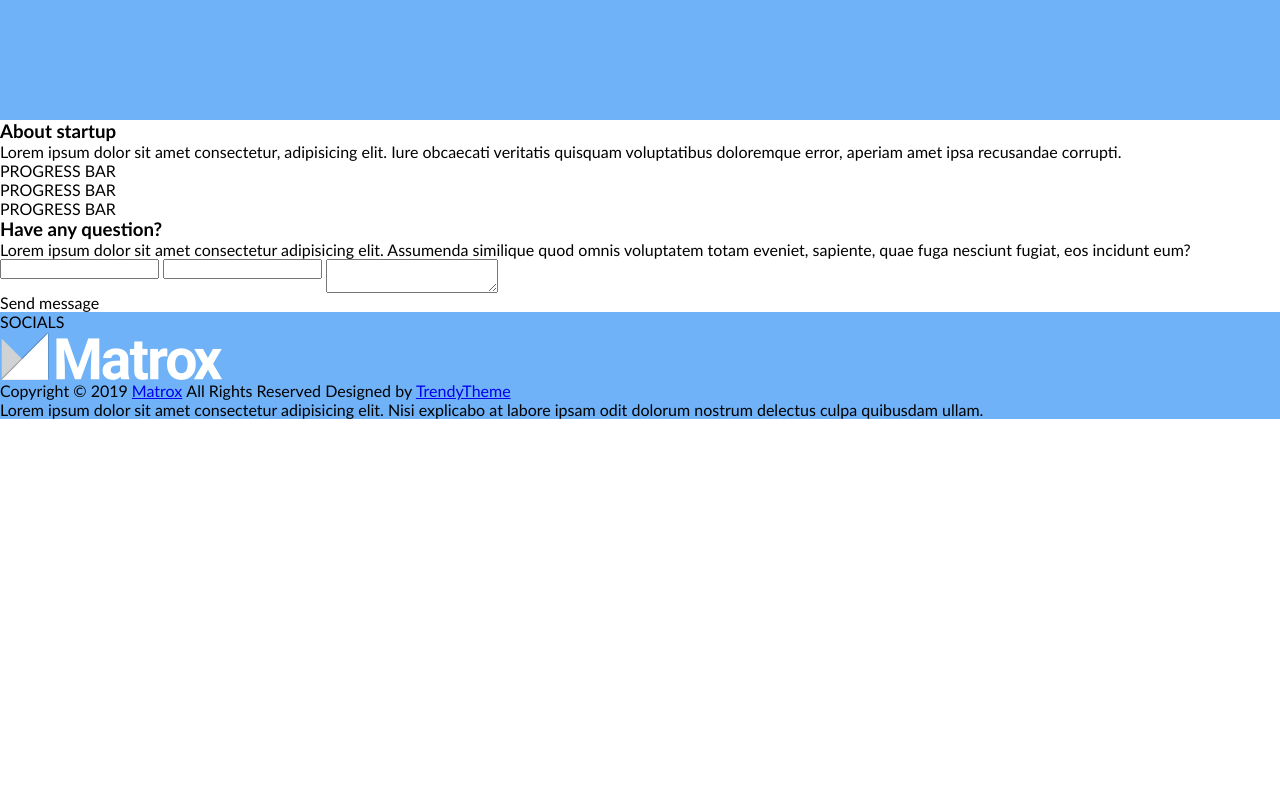
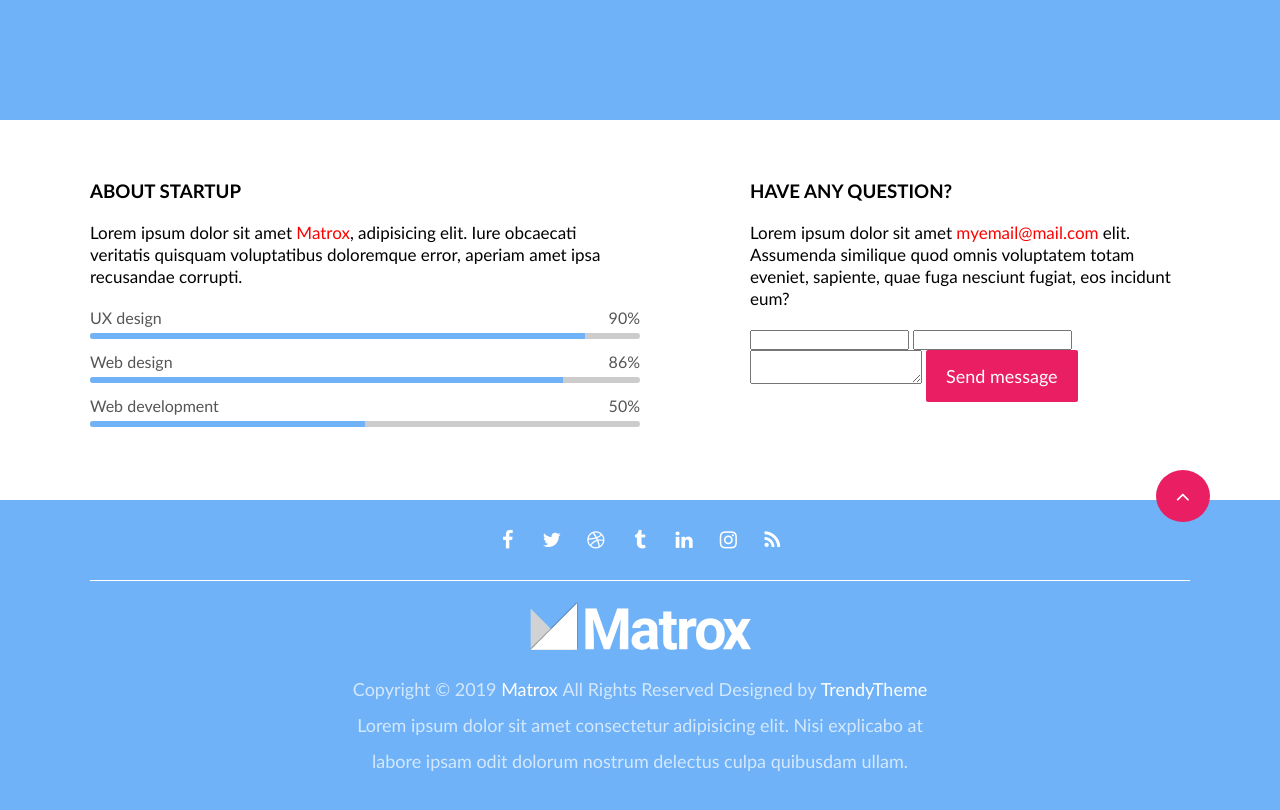
Before and after one commit to Tautvydas15/5comming-soon, a plain HTML site: page index.html in a window 1280 px wide. Shown: the part 680-1490 px from the top of the page. Before the commit the page ends 1099 px from the top, so only its background shows below. Drawn offline with Linux system fonts and the light colour scheme.

Commit message:
Button, Back to top element

```diff
--- a/css/button.css
+++ b/css/button.css
@@ -0,0 +1,19 @@
+.btn {
+    display: inline-block;
+    min-width: 52px;
+    padding: 16px 20px;
+    background-color: #EA1E63;
+    color: #fff;
+    font-size: 18px;
+    line-height: 20px;
+    border-radius: 2px;
+    text-decoration: none;
+    cursor: pointer;
+}
+    .btn:hover {
+        box-shadow: 0 1px 4px #0005;
+    }
+    .btn.btn-round {
+        font-size: 22px;
+        border-radius: 50%;
+    }
--- a/css/main.css
+++ b/css/main.css
@@ -61,7 +61,46 @@
 /******************
  * MAIN CONTENT
  ******************/
-
+.content {
+    display: inline-block;
+    width: 1100px;
+    margin: 60px calc( (100% - 1100px) / 2 );
+}
+    .content > .left {
+        display: inline-block;
+        width: 50%;
+        float: left;
+    }
+    .content > .right {
+        display: inline-block;
+        width: 40%;
+        float: right;
+    }
+    .content h3 {
+        display: inline-block;
+        width: 100%;
+        margin-bottom: 20px;
+        text-transform: uppercase;
+    }
+    .content p {
+        display: inline-block;
+        width: 100%;
+        margin-bottom: 20px;
+        font-size: 17px;
+        line-height: 22px;
+    }
+        .content p > a {
+            text-decoration: none;
+            color: red;
+        }
+    .content .progress-bar {
+        display: inline-block;
+        width: 100%;
+    }
+    .content form {
+        display: inline-block;
+        width: 100%;
+    }
 
 
 
@@ -69,3 +108,64 @@
 /******************
  * FOOTER
  ******************/
+.footer {
+    display: inline-block;
+    width: 1100px;
+    padding: 20px 0 60px;
+    margin: 0 calc( (100% - 1100px) / 2 );
+    text-align: center;
+    position: relative;
+}
+    .footer > .btn {
+        position: absolute;
+        top: -30px;
+        right: -20px;
+    }
+    .footer > .socials {
+        display: inline-block;
+        width: 100%;
+        padding-bottom: 20px;
+        margin-bottom: 20px;
+        border-bottom: 1px solid #fff;
+    }
+        .footer > .socials > a {
+            width: 40px;
+            padding: 10px;
+            color: #fff;
+            text-decoration: none;
+            font-size: 20px;
+            line-height: 20px;
+        }
+            .footer > .socials > a:hover {
+                background-color: #fff;
+                color: #6FB2F8;
+                border-radius: 50%;
+            }
+    .footer > .credits {
+        display: inline-block;
+        width: 600px;
+        margin: 0 calc( (100% - 600px) / 2 );
+        font-size: 18px;
+        line-height: 36px;
+        color: rgba(255, 255, 255, 0.7);
+    }
+        .footer > .credits > img {
+            display: inline-block;
+            margin-bottom: 20px;
+        }
+        .footer > .credits > div {
+            display: inline-block;
+            width: 100%;
+        }
+            .footer > .credits span {
+                display: inline-block;
+            }
+                .footer span > a {
+                    display: inline-block;
+                    color: #fff;
+                    text-decoration: none;
+                }
+        .footer > .credits > p {
+            display: inline-block;
+            width: 100%;
+        }
--- a/css/progress-bar.css
+++ b/css/progress-bar.css
@@ -0,0 +1,40 @@
+.progress-bar {
+    display: inline-block;
+    width: 100%;
+}
+    .progress-bar > .texts {
+        display: inline-block;
+        width: 100%;
+        margin-bottom: 5px;
+        color: #555;
+        font-size: 16px;
+        line-height: 20px;
+    }
+        .progress-bar > .texts > .label {
+            display: inline-block;
+            float: left;
+        }
+        .progress-bar > .texts > .value {
+            display: inline-block;
+            float: right;
+        }
+    .progress-bar > .full {
+        display: inline-block;
+        width: 100%;
+        height: 6px;
+        background-color: #ccc;
+        border-radius: 3px;
+        overflow: hidden;
+    }
+        .progress-bar > .full > .bar {
+            display: inline-block;
+            width: 90%;
+            height: 100%;
+            background-color: #6FB2F8;
+        }
+        .progress-bar > .full > .bar-86 {
+            width: 86%;
+        }
+        .progress-bar > .full > .bar-50 {
+            width: 50%;
+        }
--- a/css/reset.css
+++ b/css/reset.css
@@ -1,3 +1,7 @@
+html {
+    scroll-behavior: smooth;
+}
+
 body,
 body * {
     margin: 0;
--- a/index.html
+++ b/index.html
@@ -51,20 +51,38 @@
         <div class="content">
             <div class="left">
                 <h3>About startup</h3>
-                <p>Lorem ipsum dolor sit amet consectetur, adipisicing elit. Iure obcaecati veritatis quisquam voluptatibus doloremque error, aperiam amet ipsa recusandae corrupti.</p>
+                <p>Lorem ipsum dolor sit amet <a href="#">Matrox</a>, adipisicing elit. Iure obcaecati veritatis quisquam voluptatibus doloremque error, aperiam amet ipsa recusandae corrupti.</p>
                 <div class="progress-bar">
-                    PROGRESS BAR
+                    <div class="texts">
+                        <div class="label">UX design</div>
+                        <div class="value">90%</div>
+                    </div>
+                    <div class="full">
+                        <div class="bar"></div>
+                    </div>
                 </div>
                 <div class="progress-bar">
-                    PROGRESS BAR
+                    <div class="texts">
+                        <div class="label">Web design</div>
+                        <div class="value">86%</div>
+                    </div>
+                    <div class="full">
+                        <div class="bar bar-86"></div>
+                    </div>
                 </div>
                 <div class="progress-bar">
-                    PROGRESS BAR
+                    <div class="texts">
+                        <div class="label">Web development</div>
+                        <div class="value">50%</div>
+                    </div>
+                    <div class="full">
+                        <div class="bar bar-50"></div>
+                    </div>
                 </div>
             </div>
             <div class="right">
                 <h3>Have any question?</h3>
-                <p>Lorem ipsum dolor sit amet consectetur adipisicing elit. Assumenda similique quod omnis voluptatem totam eveniet, sapiente, quae fuga nesciunt fugiat, eos incidunt eum?</p>
+                <p>Lorem ipsum dolor sit amet <a href="mailto:asd@asd.asd">myemail@mail.com</a> elit. Assumenda similique quod omnis voluptatem totam eveniet, sapiente, quae fuga nesciunt fugiat, eos incidunt eum?</p>
                 <form>
                     <input type="text" name="">
                     <input type="email" name="">
@@ -76,8 +94,15 @@
     </div>
     <footer class="container bg-blue">
         <div class="footer">
+            <a href="#" class="btn btn-round fa fa-angle-up"></a>
             <div class="socials">
-                SOCIALS
+                <a href="#" target="_blank" class="fa fa-facebook"></a>
+                <a href="#" target="_blank" class="fa fa-twitter"></a>
+                <a href="#" target="_blank" class="fa fa-dribbble"></a>
+                <a href="#" target="_blank" class="fa fa-tumblr"></a>
+                <a href="#" target="_blank" class="fa fa-linkedin"></a>
+                <a href="#" target="_blank" class="fa fa-instagram"></a>
+                <a href="#" target="_blank" class="fa fa-rss"></a>
             </div>
             <div class="credits">
                 <img src="./img/logo-white.png" alt="Footer logo">
```
